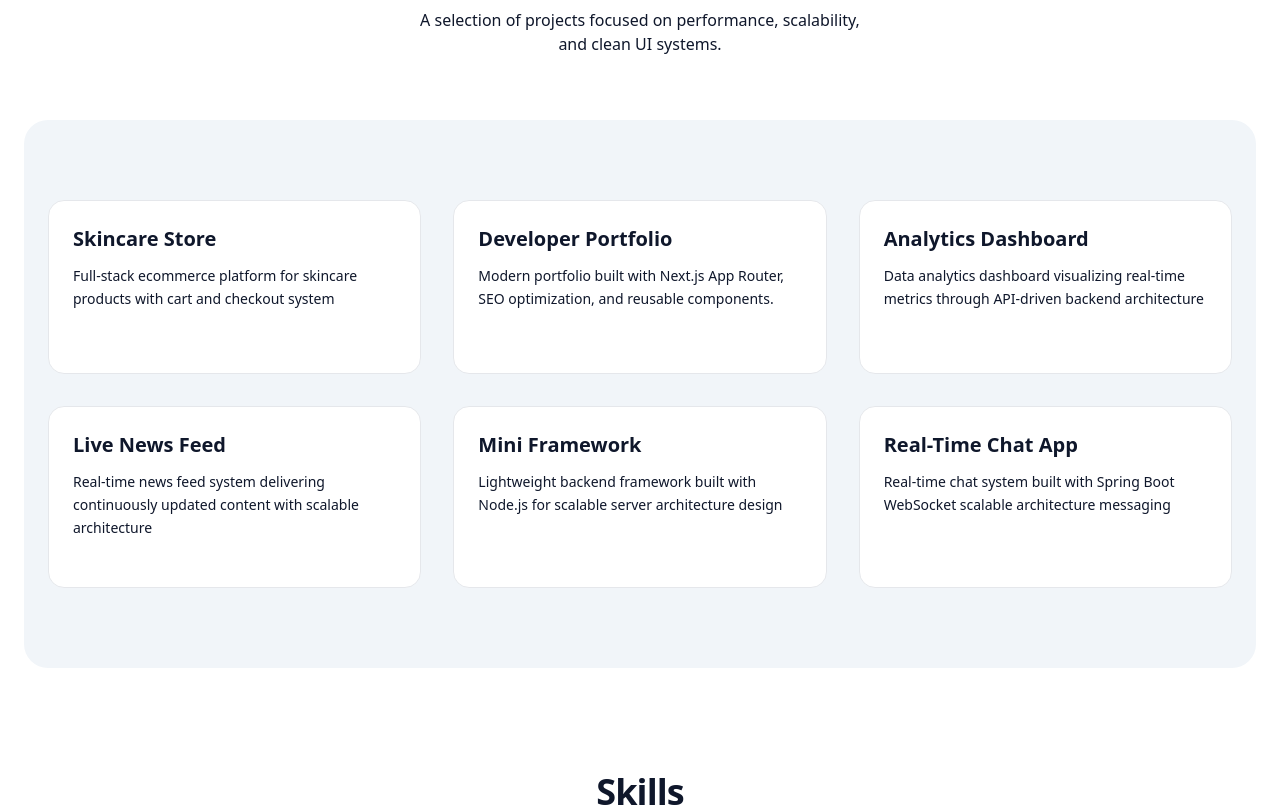
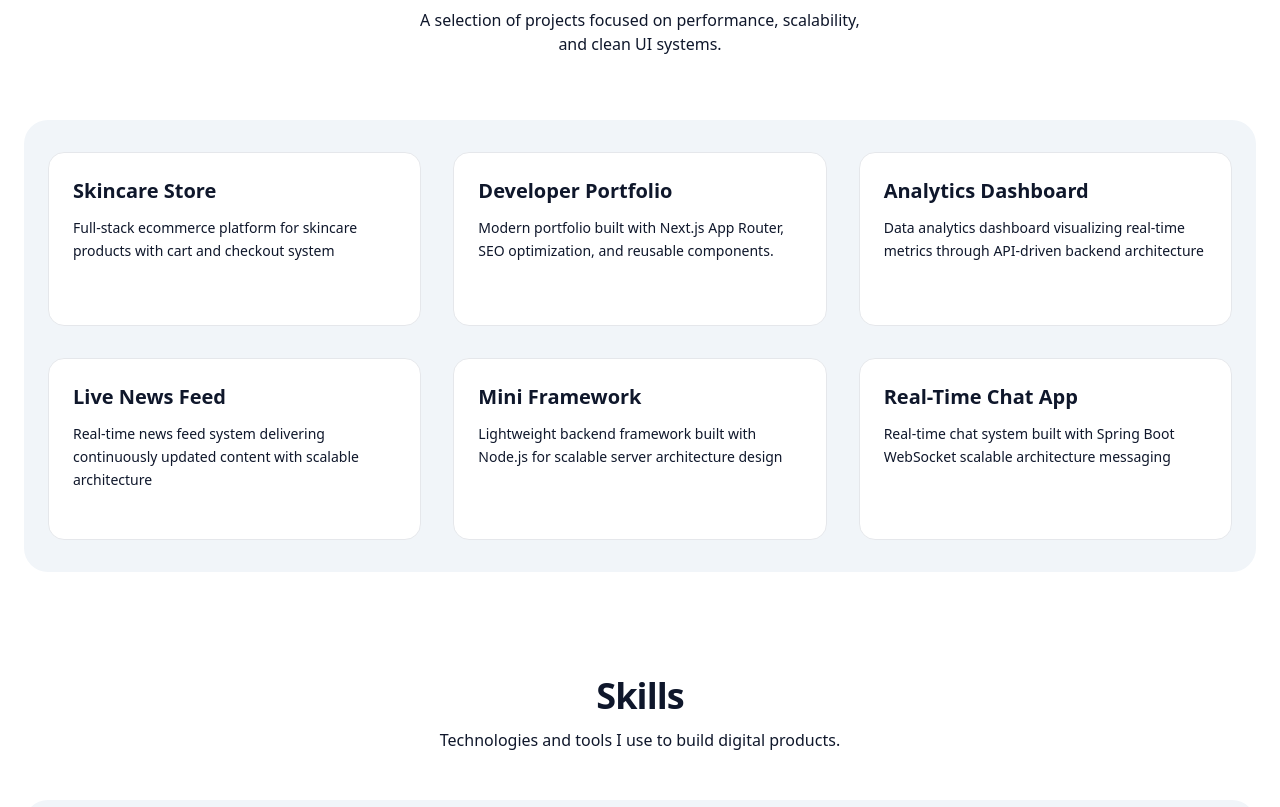
Before and after one commit to fsikali/fsikali-portfolio, a Next.js app: page / in a window 1280 px wide. Shown: the part 648-1455 px from the top of the page. Built offline with nearby package versions, Linux system fonts and the light colour scheme.

Commit message:
style: update global CSS

```diff
--- a/src/app/globals.css
+++ b/src/app/globals.css
@@ -24,7 +24,7 @@ body {
 
 /* container */
 .container {
-    @apply mx-auto my-6 max-w-7xl rounded-3xl bg-slate-100 px-6 py-20;
+    @apply mx-auto my-6 max-w-7xl rounded-3xl bg-slate-100 px-6 py-8;
 }
 
 .container-a {
```
